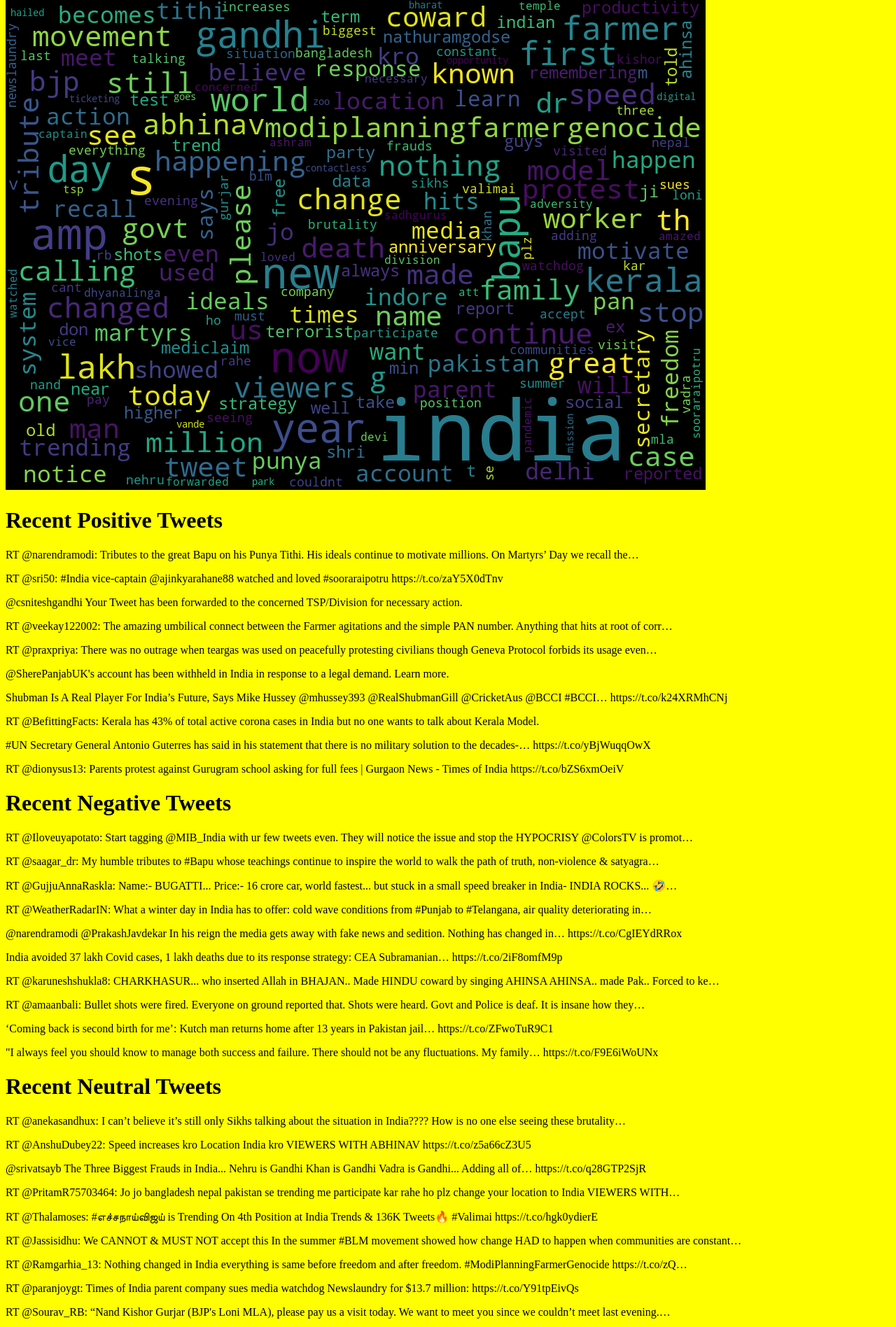
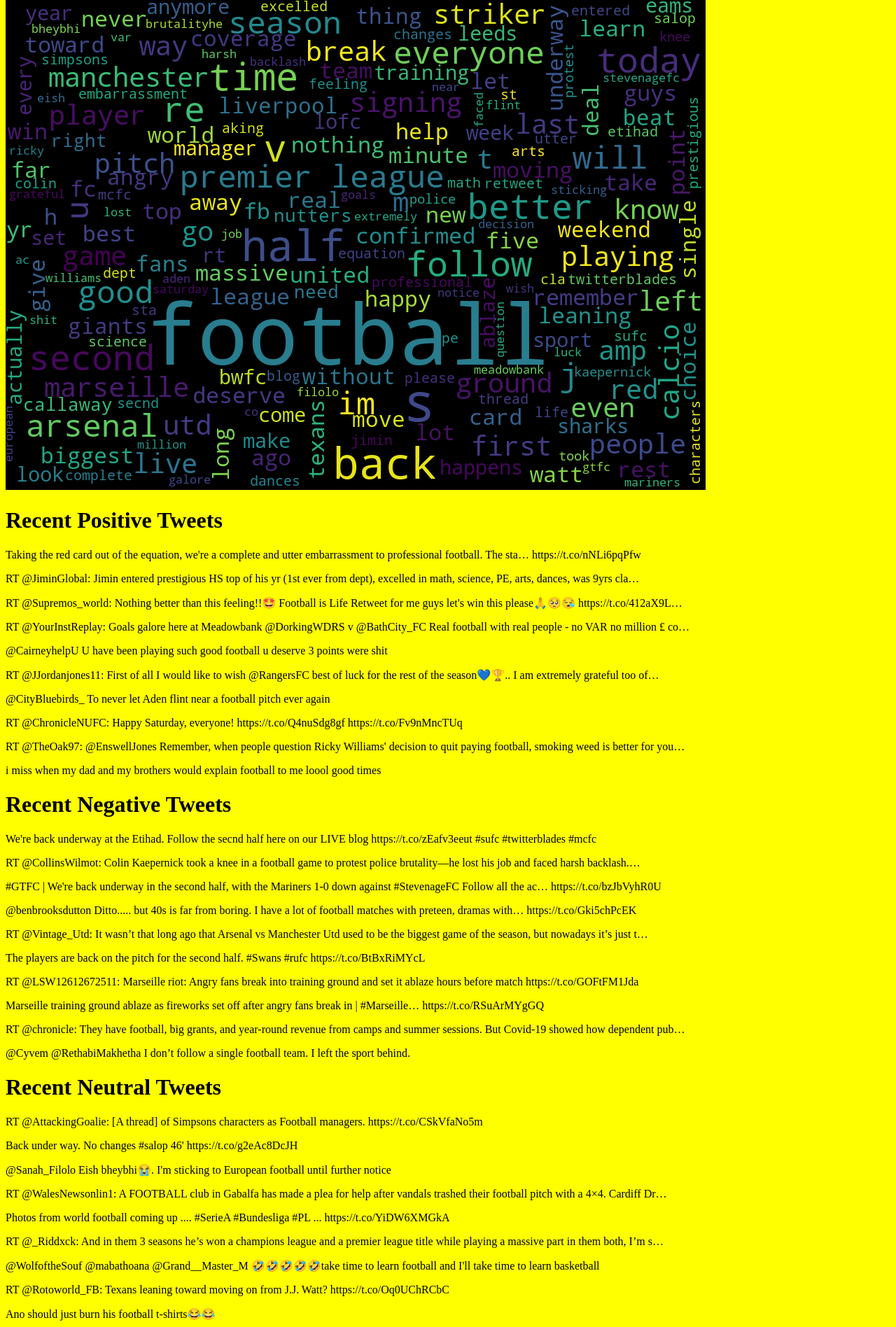
Before and after one commit to importRS/twittEmotion, a Flask app: template templates/copyindex.html in a window 1280 px wide. Shown: the part 488-2384 px from the top of the page at 70% size. Run offline with Flask 2, Linux system fonts and the light colour scheme; the template is opened without the code that fills it, so the values that code supplies are empty; parts of the project's set-up code (start-up, migrations or seed data) failed here and were passed over; some libraries are stand-ins or nearby versions.

Commit message:
Update Main and Front End Files

```diff
--- a/main.py
+++ b/main.py
@@ -118,7 +118,7 @@
     # percentage of negative tweets
     print("Negative tweets percentage: {} %".format(100*len(ntweets)/len(tweets)))
     # percentage of neutral tweets
-    print("Neutral tweets percentage: {} % \ ".format(100*(len(tweets) -(len( ntweets )+len( ptweets)))/len(tweets)))
+    print("Neutral tweets percentage: {} %".format(100*(len(tweets) -(len( ntweets )+len( ptweets)))/len(tweets)))
 
 
     textTweet = []
@@ -147,21 +147,11 @@
                         height=700,
                         random_state=21,
                         max_font_size=120).generate(wcloud)
-    if os.path.exists("static/images/img_*.png"):
-        [os.remove(file) for file in glob.glob('static/images/img_*.png')]
-
+    # if os.path.exists("static/images/img_*.png"):
+    for fname in os.listdir('/Users/satya/Desktop/ML_Twitter/static/images'):
+        os.remove("/Users/satya/Desktop/ML_Twitter/static/images/"+fname)
     image_name = "img_{}.png".format(str(uuid.uuid4()))
     wordcloud.to_file('static/images/{}'.format(image_name))
-
-    # plt.figure(figsize=(15, 8))
-    # plt.imshow(wordcloud, interpolation="bilinear")
-    # plt.axis('off')
-
-    # plt.savefig('static/images/{}'.format(image_name),
-    #             transparent=True,
-    #             bbox_inches='tight')
-
-
 
     copyfile('templates/index.html','templates/copyindex.html')
     f = open('templates/copyindex.html','a', encoding='utf-8')
--- /dev/null
+++ b/static/css/stylesResult.css
@@ -0,0 +1,3 @@
+body{
+    background-color: yellow;
+}
--- a/templates/copyindex.html
+++ b/templates/copyindex.html
@@ -4,79 +4,65 @@
   <meta charset="UTF-8">
   <meta name="viewport" content="width=device-width, initial-scale=1.0">
   <title>Twitter </title>
-  <link rel="stylesheet" href="{{ url_for('static', filename='css/style.css') }}">
+  <link rel="stylesheet" href="{{ url_for('static', filename='css/stylesResult.css') }}">
 </head>
 <body>
   <h1>Hi There!</h1>
   <div id="pieChart"></div>
   <div id="barChart"></div>
-  <img src='{{ url_for('static', filename='images/img_729ad9ce-6a56-4124-878a-28b32f3ad3b4.png') }}' alt='wordcloud' ><h1 class='posHeading'>Recent Positive Tweets</h1>
+  <img src='{{ url_for('static', filename='images/img_9edd425d-5199-40f6-a609-00938a0ad869.png') }}' alt='wordcloud' ><h1 class='posHeading'>Recent Positive Tweets</h1>
 <div class='pos'>
-<p>RT @narendramodi: Tributes to the great Bapu on his Punya Tithi. His ideals continue to motivate millions.
+<p>Taking the red card out of the equation, we're a complete and utter embarrassment to professional football. The sta… https://t.co/nNLi6pqPfw</p>
+<p>RT @JiminGlobal: Jimin entered prestigious HS top of his yr (1st ever from dept), excelled in math, science, PE, arts, dances, was 9yrs cla…</p>
+<p>RT @Supremos_world: Nothing better than this feeling!!🤩
+Football is Life
 
-On Martyrs’ Day we recall the…</p>
-<p>RT @sri50: #India vice-captain @ajinkyarahane88 watched and loved #sooraraipotru https://t.co/zaY5X0dTnv</p>
-<p>@csniteshgandhi Your Tweet has been forwarded to the concerned TSP/Division for necessary action.</p>
-<p>RT @veekay122002: The amazing umbilical connect between the Farmer agitations and the simple PAN number. Anything that hits at root of corr…</p>
-<p>RT @praxpriya: There was no outrage when teargas was used on peacefully protesting civilians though Geneva Protocol forbids its usage even…</p>
-<p>@SherePanjabUK's account has been withheld in India in response to a legal demand. Learn more.</p>
-<p>Shubman Is A Real Player For India’s Future, Says Mike Hussey
-@mhussey393 @RealShubmanGill @CricketAus @BCCI
-#BCCI… https://t.co/k24XRMhCNj</p>
-<p>RT @BefittingFacts: Kerala has 43% of total active corona cases in India but no one wants to talk about Kerala Model.</p>
-<p>#UN Secretary General Antonio Guterres has said in his statement that there is no military solution to the decades-… https://t.co/yBjWuqqOwX</p>
-<p>RT @dionysus13: Parents protest against Gurugram school asking for full fees | Gurgaon News - Times of India https://t.co/bZS6xmOeiV</p>
+Retweet for me guys let's win this please🙏🥺😪 https://t.co/412aX9L…</p>
+<p>RT @YourInstReplay: Goals galore here at Meadowbank
+
+@DorkingWDRS v @BathCity_FC
+
+Real football with real people - no VAR no million £ co…</p>
+<p>@CairneyhelpU U have been playing such good football u deserve 3 points were shit</p>
+<p>RT @JJordanjones11: First of all I would like to wish @RangersFC best of luck for the rest of the season💙🏆..
+I am extremely grateful too of…</p>
+<p>@CityBluebirds_ To never let Aden flint near a football pitch ever again</p>
+<p>RT @ChronicleNUFC: Happy Saturday, everyone! https://t.co/Q4nuSdg8gf https://t.co/Fv9nMncTUq</p>
+<p>RT @TheOak97: @EnswellJones Remember, when people question Ricky Williams' decision to quit paying football, smoking weed is better for you…</p>
+<p>i miss when my dad and my brothers would explain football to me loool good times</p>
 </div>
 <h1 class='negHeading'>Recent Negative Tweets</h1>
 <div class='neg'>
-<p>RT @Iloveuyapotato: Start tagging @MIB_India with ur few tweets even. They will notice the issue and stop the HYPOCRISY @ColorsTV is promot…</p>
-<p>RT @saagar_dr: My humble tributes to #Bapu whose teachings continue to inspire the world to walk the path of truth, non-violence &amp; satyagra…</p>
-<p>RT @GujjuAnnaRaskla: Name:- BUGATTI...
-Price:- 16 crore car, world fastest...
-but stuck in a small speed breaker in India- INDIA ROCKS... 🤣…</p>
-<p>RT @WeatherRadarIN: What a winter day in India has to offer: cold wave conditions from #Punjab to #Telangana, air quality deteriorating in…</p>
-<p>@narendramodi @PrakashJavdekar In his reign the media gets away with fake news and sedition. Nothing has changed in… https://t.co/CgIEYdRRox</p>
-<p>India avoided 37 lakh Covid cases, 1 lakh deaths due to its response strategy: CEA Subramanian… https://t.co/2iF8omfM9p</p>
-<p>RT @karuneshshukla8: CHARKHASUR...
-who
-inserted Allah in  BHAJAN..
+<p>We're back underway at the Etihad. Follow the secnd half here on our LIVE blog
+https://t.co/zEafv3eeut
+#sufc #twitterblades #mcfc</p>
+<p>RT @CollinsWilmot: Colin Kaepernick took a knee in a football game to protest police brutality—he lost his job and faced harsh backlash.…</p>
+<p>#GTFC | We're back underway in the second half, with the Mariners 1-0 down against #StevenageFC
 
-Made HINDU coward by singing AHINSA AHINSA..
-
-made Pak..
-Forced to ke…</p>
-<p>RT @amaanbali: Bullet shots were fired. Everyone on ground reported that. Shots were heard. Govt and Police is deaf. It is insane how they…</p>
-<p>‘Coming back is second birth for me’: Kutch man returns home after 13 years in Pakistan jail… https://t.co/ZFwoTuR9C1</p>
-<p>"I always feel you should know to manage both success and failure. There should not be any fluctuations. My family… https://t.co/F9E6iWoUNx</p>
+Follow all the ac… https://t.co/bzJbVyhR0U</p>
+<p>@benbrooksdutton Ditto..... but 40s is far from boring. I have a lot of football matches with preteen, dramas with… https://t.co/Gki5chPcEK</p>
+<p>RT @Vintage_Utd: It wasn’t that long ago that Arsenal vs Manchester Utd used to be the biggest game of the season, but nowadays it’s just t…</p>
+<p>The players are back on the pitch for the second half. #Swans #rufc https://t.co/BtBxRiMYcL</p>
+<p>RT @LSW12612672511: Marseille riot: Angry fans break into training ground and set it ablaze hours before match https://t.co/GOFtFM1Jda</p>
+<p>Marseille training ground ablaze as fireworks set off after angry fans break in | #Marseille… https://t.co/RSuArMYgGQ</p>
+<p>RT @chronicle: They have football, big grants, and year-round revenue from camps and summer sessions. But Covid-19 showed how dependent pub…</p>
+<p>@Cyvem @RethabiMakhetha I don’t follow a single football team. I left the sport behind.</p>
 </div>
 <h1 class='neuHeading'>Recent Neutral Tweets</h1>
 <div class='neu'>
-<p>RT @anekasandhux: I can’t believe it’s still only Sikhs talking about the situation in India???? How is no one else seeing these brutality…</p>
-<p>RT @AnshuDubey22: Speed increases kro
+<p>RT @AttackingGoalie: [A thread] of Simpsons characters as Football managers. https://t.co/CSkVfaNo5m</p>
+<p>Back under way. No changes #salop 46'
+https://t.co/g2eAc8DcJH</p>
+<p>@Sanah_Filolo Eish bheybhi😭. I'm sticking to European football until further notice</p>
+<p>RT @WalesNewsonlin1: A FOOTBALL club in Gabalfa has made a plea for help after vandals trashed their football pitch with a 4×4.
 
-Location India kro
-
-VIEWERS WITH ABHINAV https://t.co/z5a66cZ3U5</p>
-<p>@srivatsayb The Three Biggest Frauds in India...
-
-Nehru is Gandhi
-Khan is Gandhi
-Vadra is Gandhi...
-
-Adding all of… https://t.co/q28GTP2SjR</p>
-<p>RT @PritamR75703464: Jo jo bangladesh nepal pakistan se trending me participate kar rahe ho plz change your location to India
-VIEWERS WITH…</p>
-<p>RT @Thalamoses: #எச்சநாய்விஜய் is Trending On 4th Position at India Trends &amp; 136K Tweets🔥
-
-#Valimai https://t.co/hgk0ydierE</p>
-<p>RT @Jassisidhu: We CANNOT &amp; MUST NOT accept this
-
-In the summer #BLM movement showed how change HAD to happen when communities are constant…</p>
-<p>RT @Ramgarhia_13: Nothing changed in India everything is same before freedom and after freedom.
-#ModiPlanningFarmerGenocide https://t.co/zQ…</p>
-<p>RT @paranjoygt: Times of India parent company sues media watchdog Newslaundry for $13.7 million: https://t.co/Y91tpEivQs</p>
-<p>RT @Sourav_RB: “Nand Kishor Gurjar (BJP's Loni MLA), please pay us a visit today. We want to meet you since we couldn’t meet last evening.…</p>
-<p>RT @Ksareen30: @SadhguruJV When I visited the dhyanalinga and devi temple at Sadhgurus ashram I was amazed to see that both in terms of att…</p>
+Cardiff Dr…</p>
+<p>Photos from world football coming up .... #SerieA #Bundesliga #PL ... https://t.co/YiDW6XMGkA</p>
+<p>RT @_Riddxck: And in them 3 seasons he’s won a champions league and a premier league title while playing a massive part in them both, I’m s…</p>
+<p>@WolfoftheSouf @mabathoana @Grand__Master_M 🤣🤣🤣🤣🤣take time to learn football and I'll take time to learn basketball</p>
+<p>RT @Rotoworld_FB: Texans leaning toward moving on from J.J. Watt? https://t.co/Oq0UChRCbC</p>
+<p>Ano should just burn his football t-shirts😂😂</p>
+<p>RT @W03Jerry: Give me one reason football insta deserve to be given basic human rights https://t.co/7Hji4kcpao</p>
 </div>
 
            <script type="text/javascript" src="https://www.gstatic.com/charts/loader.js"></script>
@@ -93,8 +79,8 @@
             data.addColumn('string', 'Sentiment');
             data.addColumn('number', 'Tweets');
             data.addRows([
-              ['Positive', 33],
-              ['Negative', 13],
+              ['Positive', 44],
+              ['Negative', 14],
             ]);
 
             var options = {'title':'Sentiment Analysis by Percentage',
@@ -115,7 +101,7 @@
 
             var data = google.visualization.arrayToDataTable([
               ['Sentiment', 'Positive', 'Negative', 'Neutral'],
-              ['Sentiments' ,33, 13, 44]
+              ['Sentiments' ,44, 14, 32]
             ]);
 
             var options = {
--- a/templates/index.html
+++ b/templates/index.html
@@ -4,7 +4,7 @@
   <meta charset="UTF-8">
   <meta name="viewport" content="width=device-width, initial-scale=1.0">
   <title>Twitter </title>
-  <link rel="stylesheet" href="{{ url_for('static', filename='css/style.css') }}">
+  <link rel="stylesheet" href="{{ url_for('static', filename='css/stylesResult.css') }}">
 </head>
 <body>
   <h1>Hi There!</h1>
```
Also changed, not shown: inputMain.html (added, +126 -0 lines), static/css/stylesMain.css (added, +171 -0 lines), templates/input.html (+9 -9 lines), static/images/img_9edd425d-5199-40f6-a609-00938a0ad869.png (added), static/twitterIMG.png (added).
